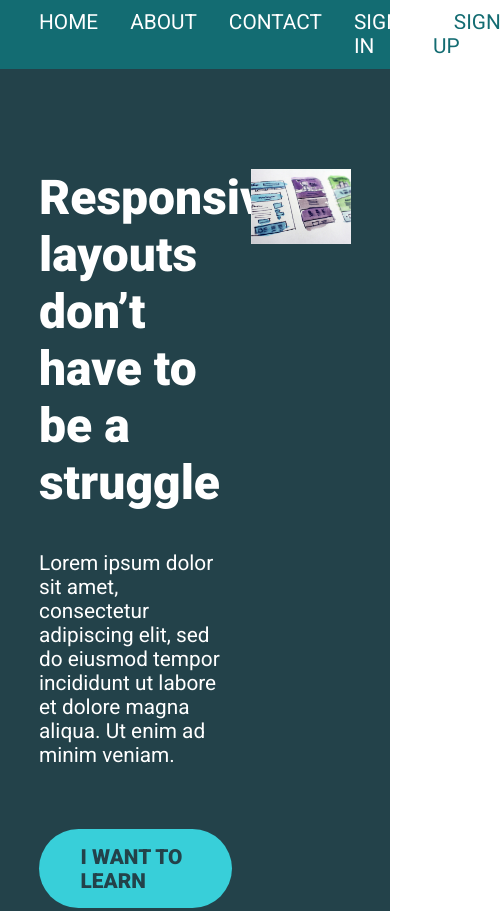
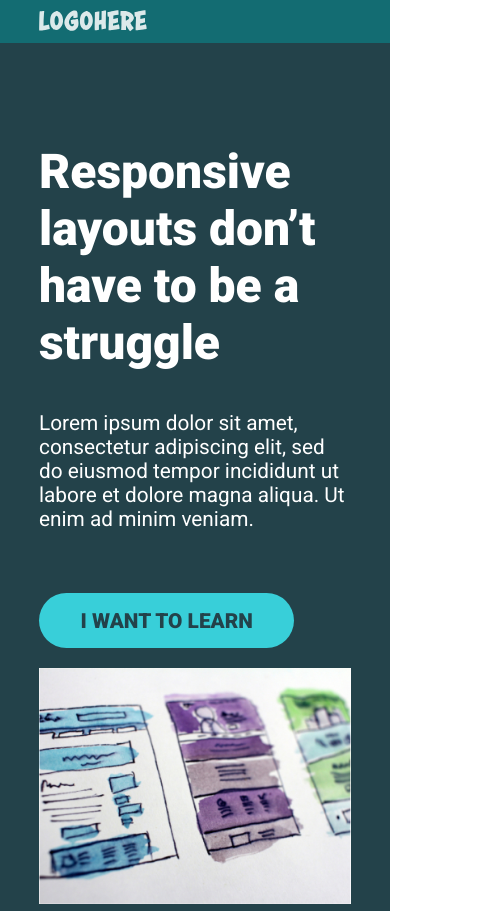
Before and after one commit to prbshguragain/Conquering-Responsive-Layouts, a plain HTML site: page Assignment/index.html in a window 390 px wide. Shown: the top 911 px of the page, 501 px wide, since content can reach past the window. Drawn offline with Linux system fonts and the light colour scheme.

Commit message:
Media query added

```diff
--- a/Assignment/index.html
+++ b/Assignment/index.html
@@ -10,6 +10,7 @@
 <body>
     <header>
         <nav class="nav container">
+            <img src="img/logo.svg" alt="LOgo of website">
             <ul class="nav__list">
                 <li class="nav__item"><a href="#" class="nav__link">Home</a></li>
                 <li class="nav__item"><a href="#" class="nav__link">About</a></li>
--- a/Assignment/style.css
+++ b/Assignment/style.css
@@ -63,11 +63,20 @@ header {
     padding: .5em 0;
 }
 
+.nav {
+    display: flex;
+    justify-content: space-between;
+}
+
 .nav__list {
     display: flex;
     margin: 0;
     padding: 0;
     list-style: none;
+}
+
+.nav__item {
+    font-size: 16px;
 }
 
 .nav__item + .nav__item {
@@ -126,3 +135,27 @@ header {
     color: #fff;
     background-color: #136c72;
 }
+
+@media (max-width: 600px) {
+    .row{
+        display: block;
+    }
+
+    .hero__text,
+    .hero__img{
+        width: 100%;
+    }
+
+    .hero__img{
+        margin-top: 20px;
+    }
+
+    .primary-content,
+    .sidebar{
+        width: 100%;
+    }
+
+    .nav__list{
+        display: none;
+    }
+}
```
